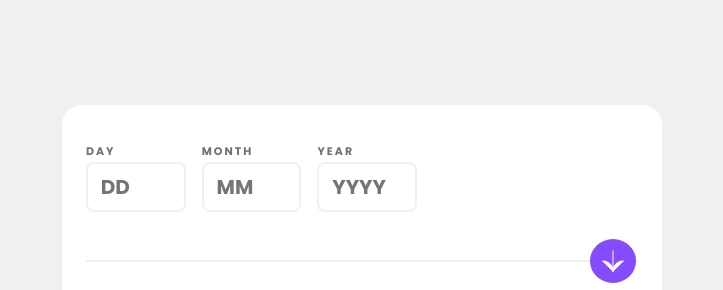
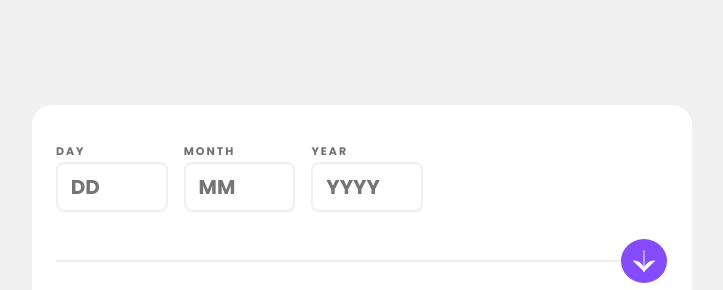
Before and after one commit to divinestylus/ageCalculator, a plain HTML site: page index.html in a window 1280 px wide. Shown: the part 135-425 px from the top of the page, without its empty margins (278-1001 px from the left). Drawn offline with Linux system fonts and the light colour scheme.

Commit message:
Increase wrapper max-width to 660px

```diff
--- a/css/main.css
+++ b/css/main.css
@@ -43,7 +43,7 @@ body {
     background-color: var(--white);
     padding: 2rem 1.5rem;
     border-radius: 20px 20px 100px 20px;
-    max-width: 600px;
+    max-width: 660px;
 }
 
 /* Attribution section */
@@ -167,6 +167,6 @@ label.error-color,
     }
 
     svg {
-        inset: 0 0 0 91%;
+        inset: 0 0 0 92%;
     }
 }
```
